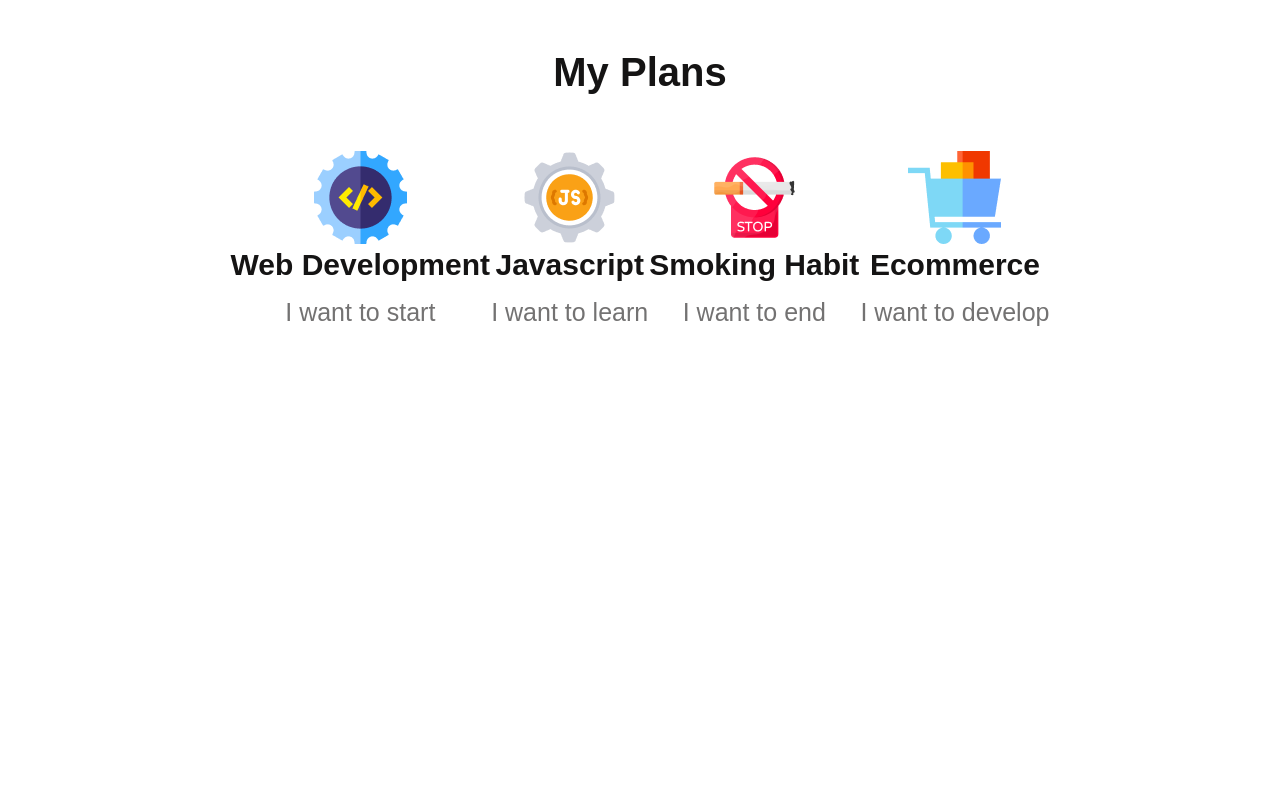
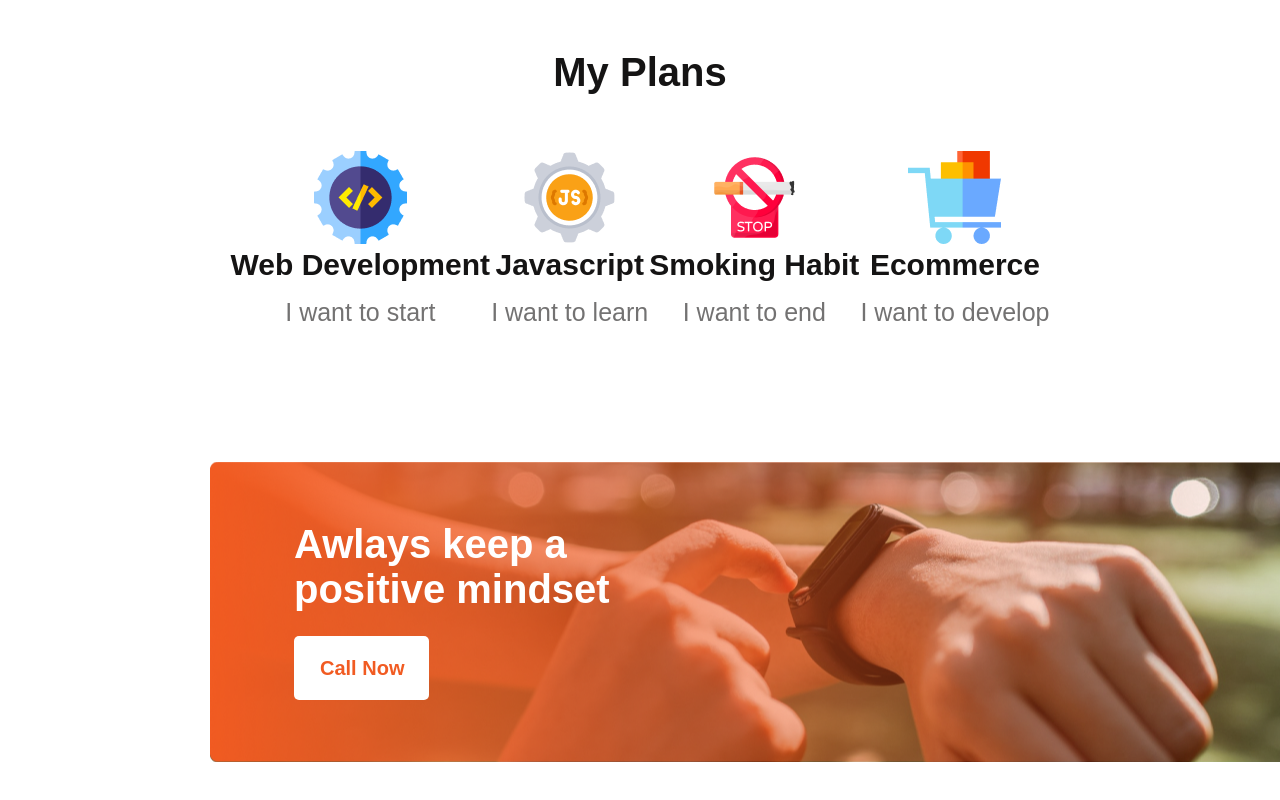
Before and after one commit to suru1849/new-year-new-me-practice-, a plain HTML site: page index.html in a window 1280 px wide. Shown: the part 1915-2715 px from the top of the page. Before the commit the page ends 2377 px from the top, so only its background shows below. Drawn offline with Linux system fonts and the light colour scheme.

Commit message:
Awlays-keep-a-positive-mindset section added

```diff
--- a/index.html
+++ b/index.html
@@ -166,6 +166,15 @@
         </div>
       </div>
       <!-- My-Plans section end -->
+
+      <!-- Awlays-keep-a positive-mindset  start-->
+      <div class="container-3">
+        <section>
+          <h2 class="content-tittle">Awlays keep a positive mindset</h2>
+          <button class="btn-primary">Call Now</button>
+        </section>
+      </div>
+      <!-- Awlays-keep-a positive-mindset  end -->
     </main>
 
     <footer></footer>
--- a/styles/style.css
+++ b/styles/style.css
@@ -112,3 +112,28 @@ header {
   font-size: 25px;
   font-weight: 500;
 }
+
+/* Awlays-keep-a-positive-mindset  section style*/
+.container-3 {
+  width: 1100px;
+  height: 300px;
+  padding: 0px 230px;
+  background-image: url("../images/gradient2.png"), url("../images/watch.png");
+  background-repeat: no-repeat, no-repeat;
+  background-position: center, center;
+  border-radius: 8px;
+  margin-bottom: 130px;
+}
+
+.container-3 section {
+  padding: 60px 617px 60px 64px;
+}
+.container-3 h2 {
+  color: #fff;
+  margin-bottom: 24px;
+}
+
+.container-3 button {
+  background-color: white;
+  color: #f15b22;
+}
```
